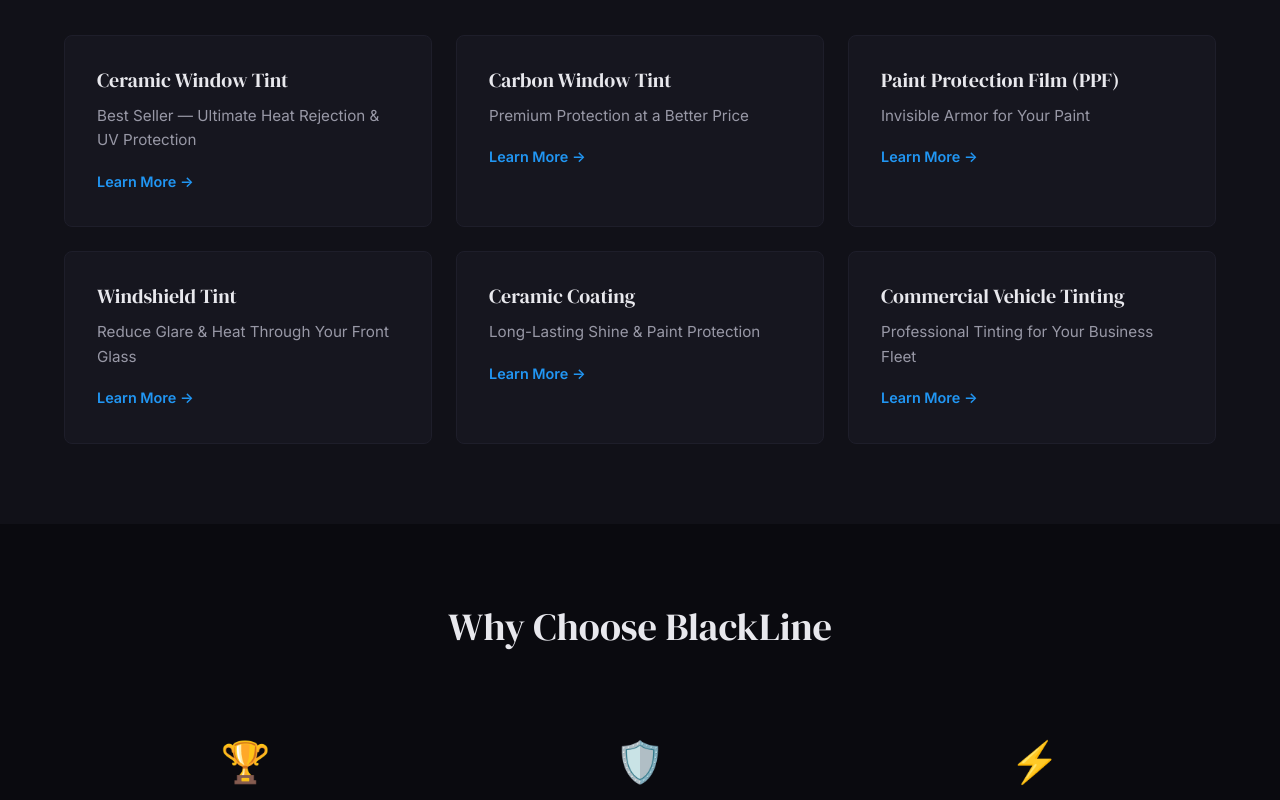
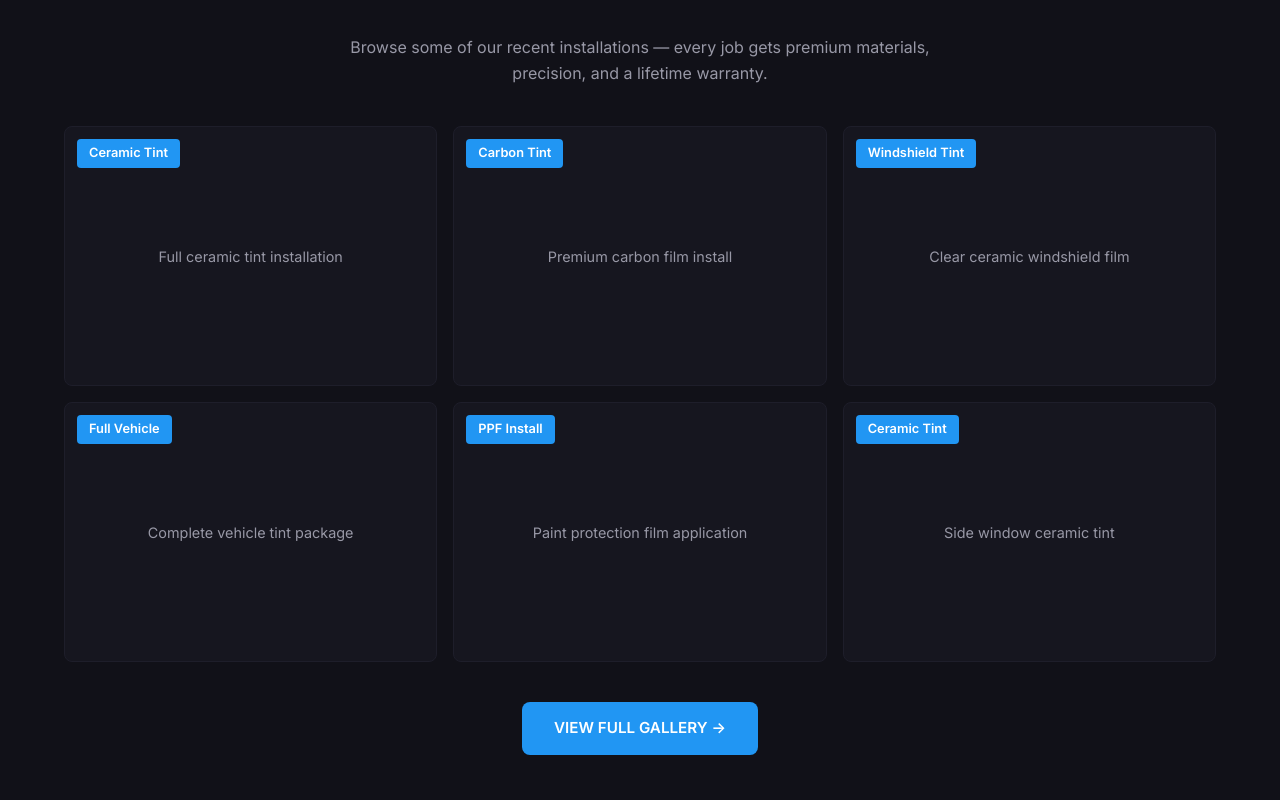
Before and after one commit to jcdammert/Blackline-Tinting, a Next.js app: page / in a window 1280 px wide. Shown: the part 620-1420 px from the top of the page. Built offline with nearby package versions, Linux system fonts and the light colour scheme.

Commit message:
Add gallery preview section to home page above services
Co-Authored-By: Claude Opus 4.6 <noreply@anthropic.com>

```diff
--- a/src/app/globals.css
+++ b/src/app/globals.css
@@ -237,6 +237,15 @@ h1, h2, h3, h4 { font-family: var(--font-heading); font-weight: 400; line-height
 .value-card p { color: var(--text-secondary); font-size: 0.95rem; }
 
 /* ── GALLERY ──────────────────────────────────────────────────── */
+.gallery-grid-home {
+  display: grid; grid-template-columns: repeat(3, 1fr); gap: 16px;
+}
+@media (max-width: 768px) {
+  .gallery-grid-home { grid-template-columns: repeat(2, 1fr); }
+}
+@media (max-width: 480px) {
+  .gallery-grid-home { grid-template-columns: 1fr; }
+}
 .gallery-grid {
   display: grid; grid-template-columns: repeat(auto-fit, minmax(300px, 1fr)); gap: 20px;
 }
--- a/src/app/page.tsx
+++ b/src/app/page.tsx
@@ -23,12 +23,39 @@ export default function Home() {
 
       <section className="section section-alt">
         <div className="container">
+          <h2 className="section-title">Our Work</h2>
+          <p style={{ textAlign: 'center', color: 'var(--text-secondary)', marginBottom: '40px', maxWidth: '600px', marginLeft: 'auto', marginRight: 'auto' }}>
+            Browse some of our recent installations — every job gets premium materials, precision, and a lifetime warranty.
+          </p>
+          <div className="gallery-grid-home">
+            {[
+              { label: 'Ceramic Tint', desc: 'Full ceramic tint installation' },
+              { label: 'Carbon Tint', desc: 'Premium carbon film install' },
+              { label: 'Windshield Tint', desc: 'Clear ceramic windshield film' },
+              { label: 'Full Vehicle', desc: 'Complete vehicle tint package' },
+              { label: 'PPF Install', desc: 'Paint protection film application' },
+              { label: 'Ceramic Tint', desc: 'Side window ceramic tint' },
+            ].map((item, i) => (
+              <div className="gallery-item" key={i}>
+                <span className="gallery-label">{item.label}</span>
+                {item.desc}
+              </div>
+            ))}
+          </div>
+          <div style={{ textAlign: 'center', marginTop: '40px' }}>
+            <Link href="/gallery" className="btn btn-primary">VIEW FULL GALLERY →</Link>
+          </div>
+        </div>
+      </section>
+
+      <section className="section">
+        <div className="container">
           <h2 className="section-title">Our Services</h2>
           <ServicesCards />
         </div>
       </section>
 
-      <section className="section">
+      <section className="section section-alt">
         <div className="container">
           <h2 className="section-title">Why Choose BlackLine</h2>
           <div className="values-grid">
@@ -51,7 +78,7 @@ export default function Home() {
         </div>
       </section>
 
-      <section className="section section-alt">
+      <section className="section">
         <div className="container">
           <h2 className="section-title">Service Areas</h2>
           <ServiceAreasGrid />
```
